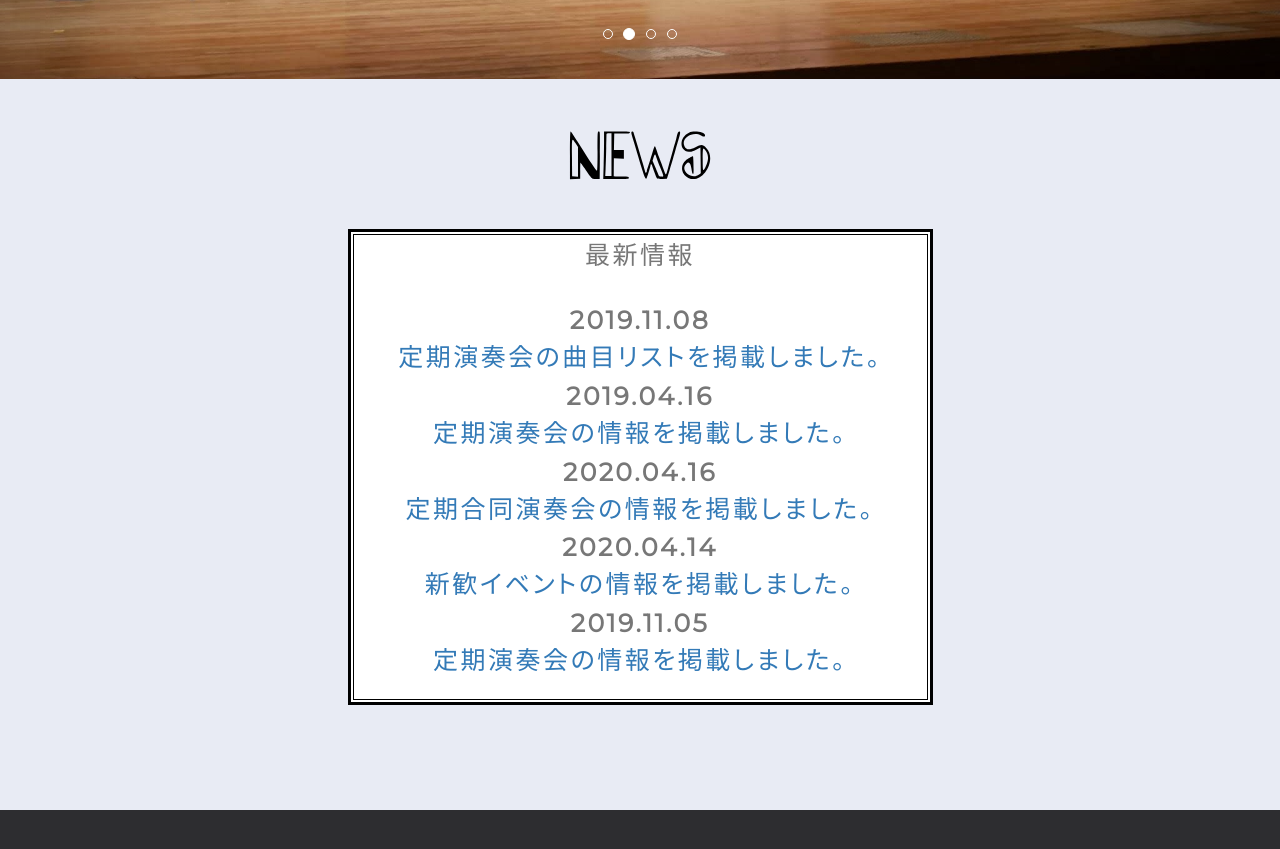
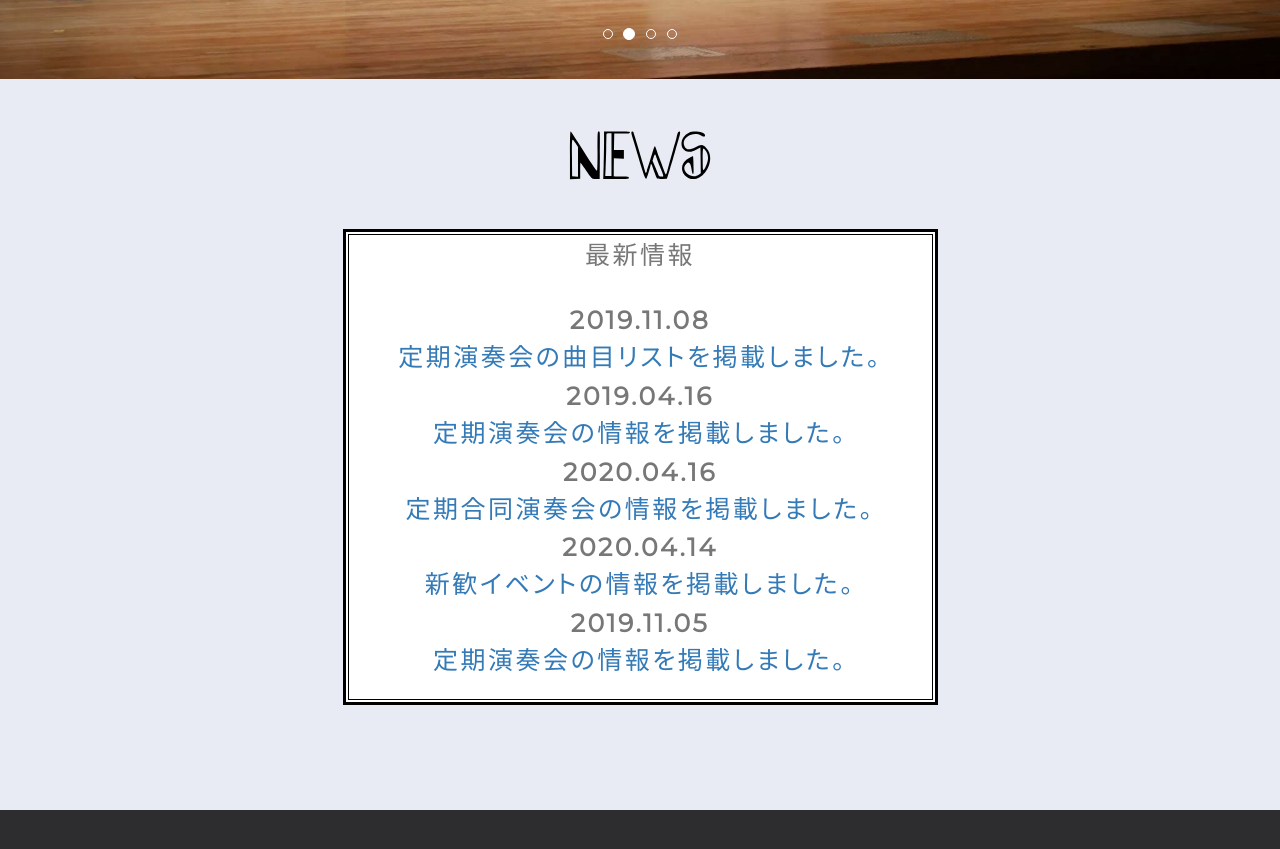
Before and after one commit to kwanseiguitar/kwanseiguitar.github.io, a plain HTML site: page index.html in a window 1280 px wide. Shown: the part 667-1516 px from the top of the page. Drawn offline with nearby package versions, Linux system fonts and the light colour scheme; no server answers.

Commit message:
newsの横幅の修正

```diff
--- a/index.html
+++ b/index.html
@@ -120,10 +120,11 @@
         <main class="layout-content layout-content--home">
             <section id="news" class="text-center bg-0">
                 <!--<h3>News</h3>-->
+                <div class="news-container">
                 <div class="dot-0"><img src="image/section/news.svg" width="150" height="150"></div>
                 <div class="row">
-                    <div class="col-sm-3"></div>
-                    <div class="col-sm-6">
+                    <div class="col-sm-3" style="padding: 0;"></div>
+                    <div class="col-sm-6" style="padding: 0;">
                         <div class="box03 borderSub" data-bottom-top='top: 240px;' data-top='top: 240px;'>
                             <div class="subInfo">
                                 <p>最新情報</p>
@@ -142,6 +143,7 @@
                             </div>
                         </div>
                     </div>
+                </div>
                 </div>
                 <br><br><br>
             </section>
--- a/style.css
+++ b/style.css
@@ -416,8 +416,9 @@ ul.list-sns li a {
     border: 1px solid #000;
 }
 
-.layout-content .layout-content--home .row{
+.news-container{
     width: 100%;
+    padding: 0 20px;
 }
 
 h2.timeline-Header-title {
@@ -426,6 +427,7 @@ h2.timeline-Header-title {
     line-height: 24px;
     color: #292F33;
 }
+
 /*
 .dot-0{
   height: 100%;
```
